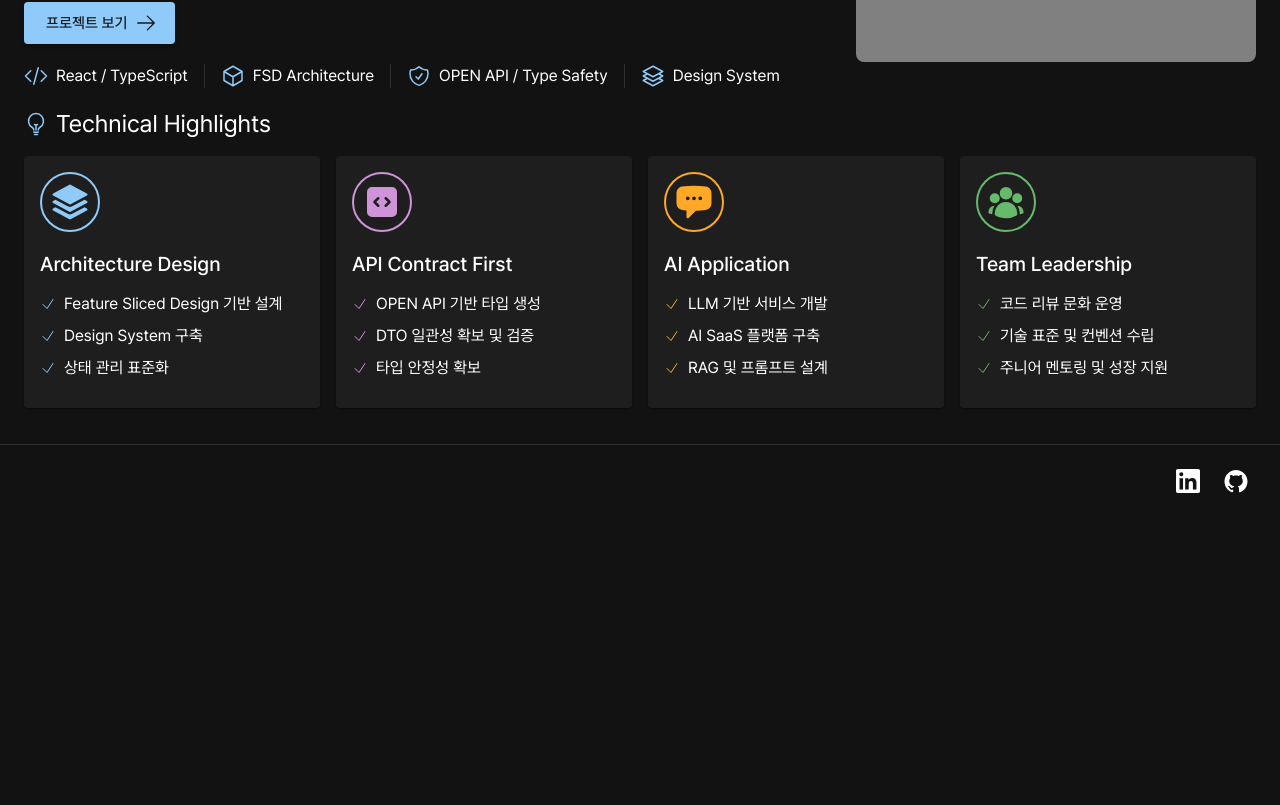
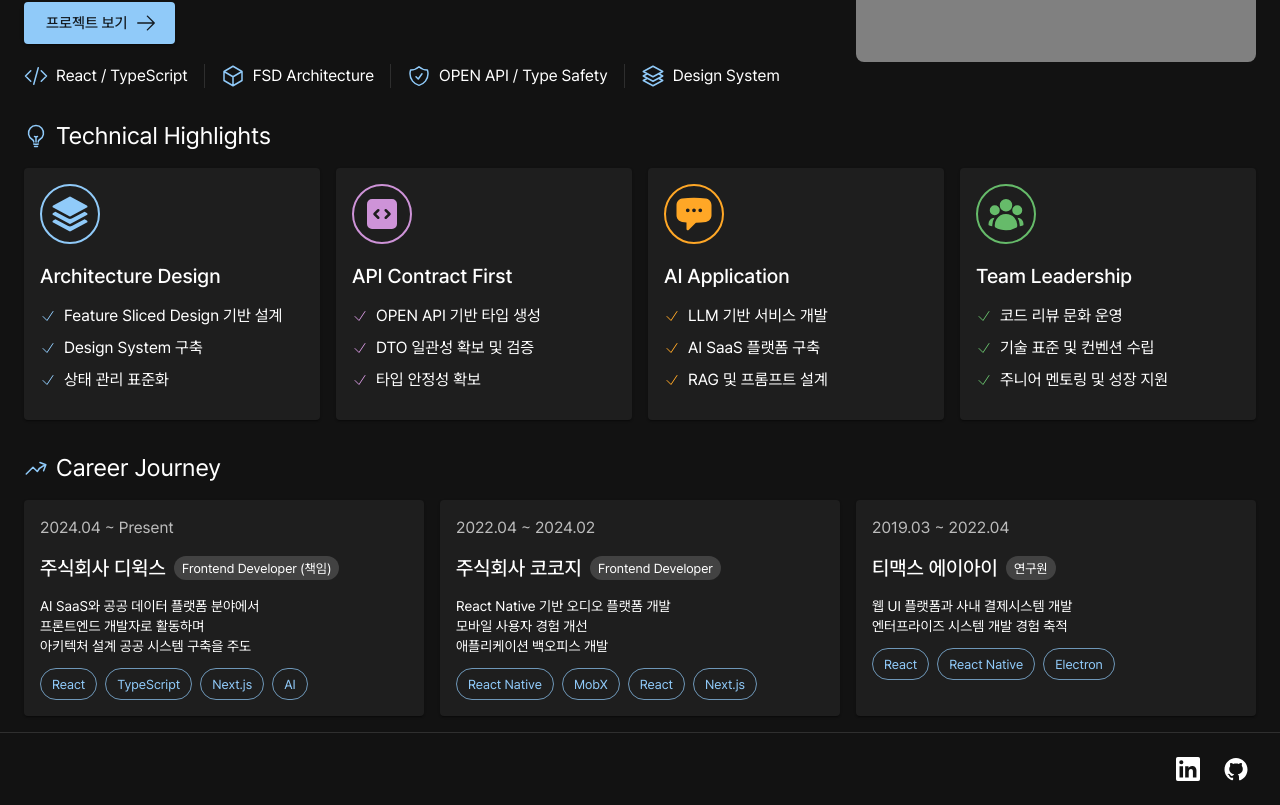
Before and after one commit to Auxilia606/ythong-me, a Next.js app: page / in a window 1280 px wide. Shown: the part 418-1223 px from the top of the page. Before the commit the page ends 935 px from the top, so only its background shows below. Built offline with nearby package versions, Linux system fonts and the light colour scheme; what @mui/material-nextjs would draw is missing.

Commit message:
Feat: career journey 영역 추가

```diff
--- a/src/pages/home/ui/career-journey.tsx
+++ b/src/pages/home/ui/career-journey.tsx
@@ -1,7 +1,103 @@
-import { Stack } from "@mui/material";
+import ArrowTrendingUp from "@/shared/icon/arrow-trending-up";
+import { Chip, Paper, Stack, Typography } from "@mui/material";
 
 function CareerJourney() {
-  return <Stack></Stack>;
+  return (
+    <Stack useFlexGap spacing={2}>
+      <Stack
+        direction="row"
+        useFlexGap
+        spacing={1}
+        sx={{ alignItems: "center" }}
+      >
+        <ArrowTrendingUp color="primary" />
+        <Typography variant="h5" component="div">
+          Career Journey
+        </Typography>
+      </Stack>
+
+      <Stack direction="row" useFlexGap spacing={2}>
+        {careerItems.map((v, i) => (
+          <Paper
+            key={i}
+            sx={{
+              flex: 1,
+              p: 2,
+            }}
+          >
+            <Stack spacing={1.5}>
+              <Typography color="textSecondary">
+                {v.startDate} ~ {v.endDate ?? "Present"}
+              </Typography>
+
+              <Stack
+                direction="row"
+                spacing={1}
+                sx={{
+                  alignItems: "center",
+                }}
+              >
+                <Typography variant="h6" component="div">
+                  {v.company}
+                </Typography>
+                <Chip size="small" variant="filled" label={v.role} />
+              </Stack>
+
+              <Typography
+                variant="body2"
+                sx={{
+                  whiteSpace: "pre-line",
+                }}
+              >
+                {v.descr}
+              </Typography>
+
+              <Stack direction="row" spacing={1}>
+                {v.skills.map((v2, i2) => (
+                  <Chip
+                    key={i2}
+                    label={v2}
+                    variant="outlined"
+                    color="primary"
+                  />
+                ))}
+              </Stack>
+            </Stack>
+          </Paper>
+        ))}
+      </Stack>
+    </Stack>
+  );
 }
 
 export { CareerJourney };
+
+const careerItems = [
+  {
+    startDate: "2024.04",
+    endDate: null,
+    company: "주식회사 디윅스",
+    role: "Frontend Developer (책임)",
+    descr:
+      "AI SaaS와 공공 데이터 플랫폼 분야에서\n프론트엔드 개발자로 활동하며\n아키텍처 설계 공공 시스템 구축을 주도",
+    skills: ["React", "TypeScript", "Next.js", "AI"],
+  },
+  {
+    startDate: "2022.04",
+    endDate: "2024.02",
+    company: "주식회사 코코지",
+    role: "Frontend Developer",
+    descr:
+      "React Native 기반 오디오 플랫폼 개발\n모바일 사용자 경험 개선\n애플리케이션 백오피스 개발",
+    skills: ["React Native", "MobX", "React", "Next.js"],
+  },
+  {
+    startDate: "2019.03",
+    endDate: "2022.04",
+    company: "티맥스 에이아이",
+    role: "연구원",
+    descr:
+      "웹 UI 플랫폼과 사내 결제시스템 개발\n엔터프라이즈 시스템 개발 경험 축적",
+    skills: ["React", "React Native", "Electron"],
+  },
+];
--- a/src/pages/home/ui/home-page.tsx
+++ b/src/pages/home/ui/home-page.tsx
@@ -8,7 +8,7 @@ import { CareerJourney } from "./career-journey";
 function HomePage() {
   return (
     <Container maxWidth="xl">
-      <Stack spacing={{ xs: 2, md: 2.5 }}>
+      <Stack spacing={4}>
         <HeroBanner />
         <TechnicalHighlights />
         <CareerJourney />
--- /dev/null
+++ b/src/shared/icon/arrow-trending-up.tsx
@@ -0,0 +1,24 @@
+import type { SvgIconProps } from "@mui/material";
+import { SvgIcon } from "@mui/material";
+
+export default function ArrowTrendingUp(props: SvgIconProps) {
+  return (
+    <SvgIcon {...props}>
+      {/* 여기에 svg 텍스트를 입력합니다. 필요에 따라 jsx 문법으로 바꿔야 할 수 있습니다. */}
+      <svg
+        xmlns="http://www.w3.org/2000/svg"
+        fill="none"
+        viewBox="0 0 24 24"
+        strokeWidth={1.5}
+        stroke="currentColor"
+        className="size-6"
+      >
+        <path
+          strokeLinecap="round"
+          strokeLinejoin="round"
+          d="M2.25 18 9 11.25l4.306 4.306a11.95 11.95 0 0 1 5.814-5.518l2.74-1.22m0 0-5.94-2.281m5.94 2.28-2.28 5.941"
+        />
+      </svg>
+    </SvgIcon>
+  );
+}
```
